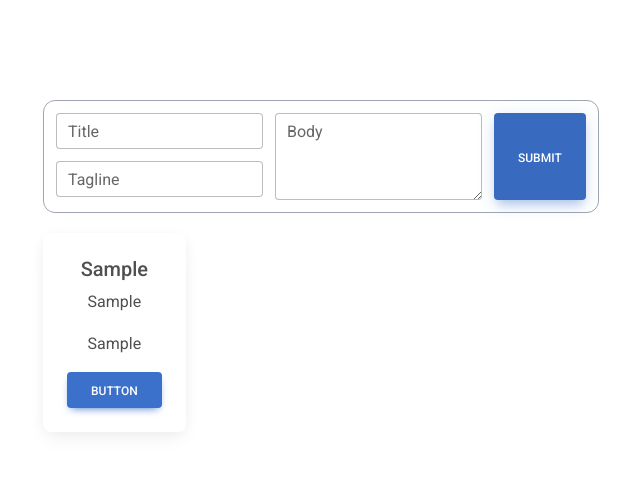
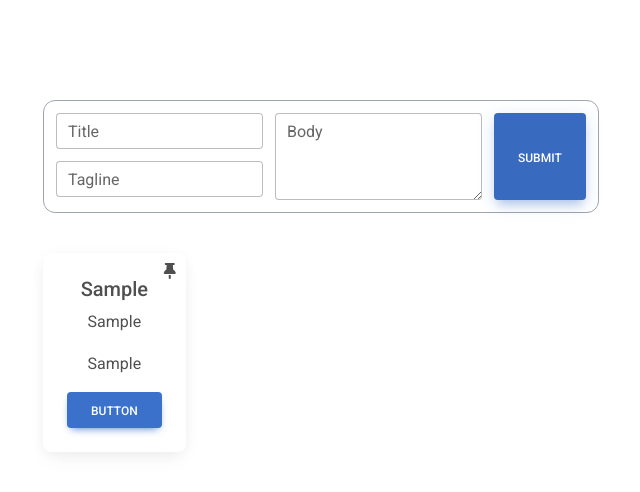
Before and after one commit to NakulTyagi/notekeeper, a React (Create React App) app: page / in a window 1280 px wide. Both pictures are taken after typing "Sample", "Sample", "Sample" into the empty fields and a click on the button "SUBMIT". Shown: the top 492 px of the page, without its empty margins (157-797 px from the left). Built offline with nearby package versions, Linux system fonts and the light colour scheme.

Commit message:
pinned unpinned logic

```diff
--- a/src/components/Home.tsx
+++ b/src/components/Home.tsx
@@ -3,8 +3,8 @@ import { MDBInput, MDBTextArea,
   MDBCardBody,
   MDBCardTitle,
   MDBCardText,
-  MDBBtn
-
+  MDBBtn,
+  MDBIcon
 } from 'mdb-react-ui-kit';
 import React, { useEffect, useState } from 'react'
 
@@ -13,31 +13,75 @@ function Home() {
   const [tagline, setTagline] = useState('');
   const [body, setBody] = useState('');
   const [notes, setNotes] = useState([]);
+  const [unpinnedNotes, setunpinnedNotes] = useState([]);
+  const [pinnedNotes, setpinnedNotes] = useState([]);
+  const [pinned, setpinned] = useState<any>([]);
 
   useEffect(()=>{
-
-  }, [notes])
+  }, [])
 
   const handleSubmit = (event) => {
     let noteList:any = notes;
     noteList.push({
+      id: noteList.length+1,
       title: title,
       tagline: tagline,
       body: body
     });
-    console.log(noteList, notes)
     setNotes(noteList);
     setTitle('');
     setBody('');
     setTagline('');
+    filterNotes()
     event.preventDefault();
+  }
+
+  const filterNotes = (noteId?) =>{
+    let pin:any =pinned;
+    if(noteId){
+      let pin=pinned;
+      pin.push(noteId);
+      setpinned(pin);
+    }
+    // console.log(pin, noteId)
+    noteSetting(pin);
+  }
+
+  const filterUnpinNotes = (noteId?) =>{
+    let pin:any =pinned;
+    if(noteId){
+      pin=[];
+      pinned.forEach((id:any)=>{
+        console.log(id, noteId)
+        if(id !== noteId){
+          pin.push(id);
+        }
+      })
+      setpinned(pin);
+    }
+    noteSetting(pin);
+  }
+
+  const noteSetting = (pin) =>{
+    let unpin:any = [];
+    let pinNotes:any = [];
+    notes.forEach((note:any) => {
+      if(pin.includes(note.id)){
+        pinNotes.push(note);
+      }else{
+        unpin.push(note)
+      }
+    });
+    console.log(pin,pinNotes, notes,unpin)
+    setpinnedNotes(pinNotes);
+    setunpinnedNotes(unpin);
   }
 
   return (
     <div style={{position:'relative'}}>
       <div style={{border: '0.5px solid #9FA6B2', width: 'fit-content', borderRadius:12, padding:12}}>
         <form onSubmit={handleSubmit} style={{display:'flex', flexDirection:'row', flexWrap:'wrap', gap:12, position:'relative'}}>
-          <div style={{display:'flex',flexWrap:'wrap', flexDirection:'column', gap:12}}>
+          <div style={{display:'flex',flexWrap:'wrap',flexDirection:'column', gap:12}}>
             <MDBInput
               value={title}
               onChange={(e) => setTitle(e.target.value)}
@@ -67,9 +111,28 @@ function Home() {
       </div>
 
       <div style={{display:'flex', flexWrap:'wrap',gap:20, marginTop:20}}>
-        {notes.map((note:any, index)=>(
+        {pinnedNotes.map((note:any, index)=>(
         <MDBCard key={index}>
-          <MDBCardBody>
+          <MDBCardBody style={{position:'relative'}}>
+            <MDBIcon fas icon="minus-circle" onClick={() =>filterUnpinNotes(note.id)} style={{ cursor:"pointer",position:'absolute', top:10, right:10}} />
+            <MDBCardTitle> {note.title}</MDBCardTitle>
+            <MDBCardText>
+              {note.tagline}
+            </MDBCardText>
+            <MDBCardText>
+              {note.body}
+            </MDBCardText>
+            <MDBBtn>Button</MDBBtn>
+          </MDBCardBody>
+        </MDBCard>
+        ))}
+      </div>
+
+      <div style={{display:'flex', flexWrap:'wrap',gap:20, marginTop:20}}>
+        {unpinnedNotes.map((note:any, index)=>(
+        <MDBCard key={index}>
+          <MDBCardBody style={{position:'relative'}}>
+            <MDBIcon fas icon="thumbtack" onClick={() =>filterNotes(note.id)} style={{ cursor:"pointer",position:'absolute', top:10, right:10}} />
             <MDBCardTitle> {note.title}</MDBCardTitle>
             <MDBCardText>
               {note.tagline}
```
